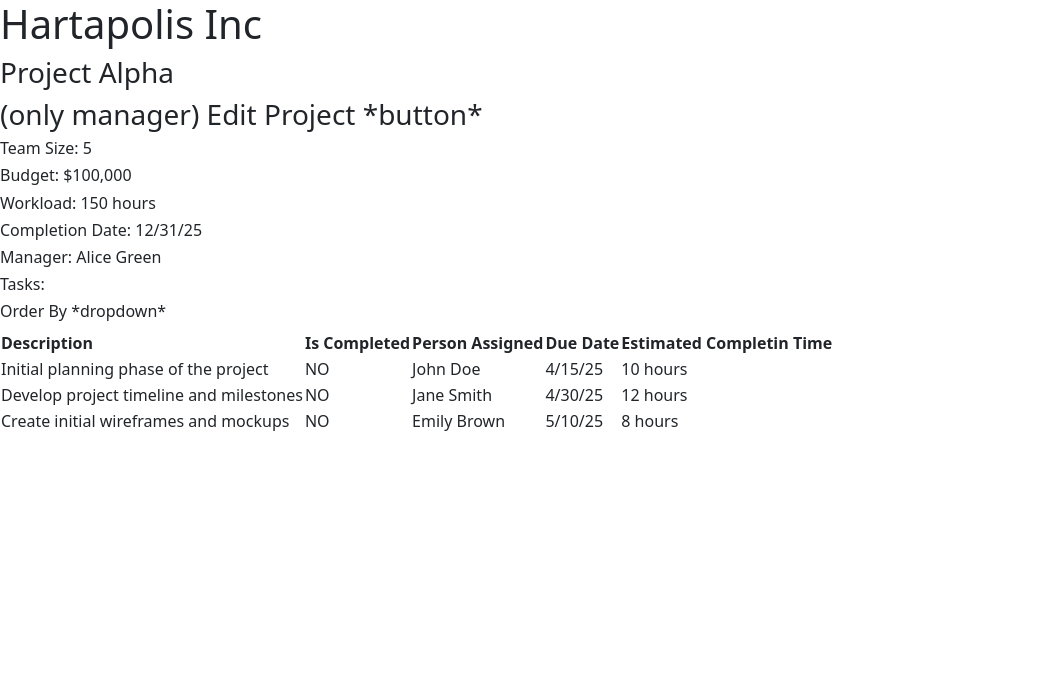
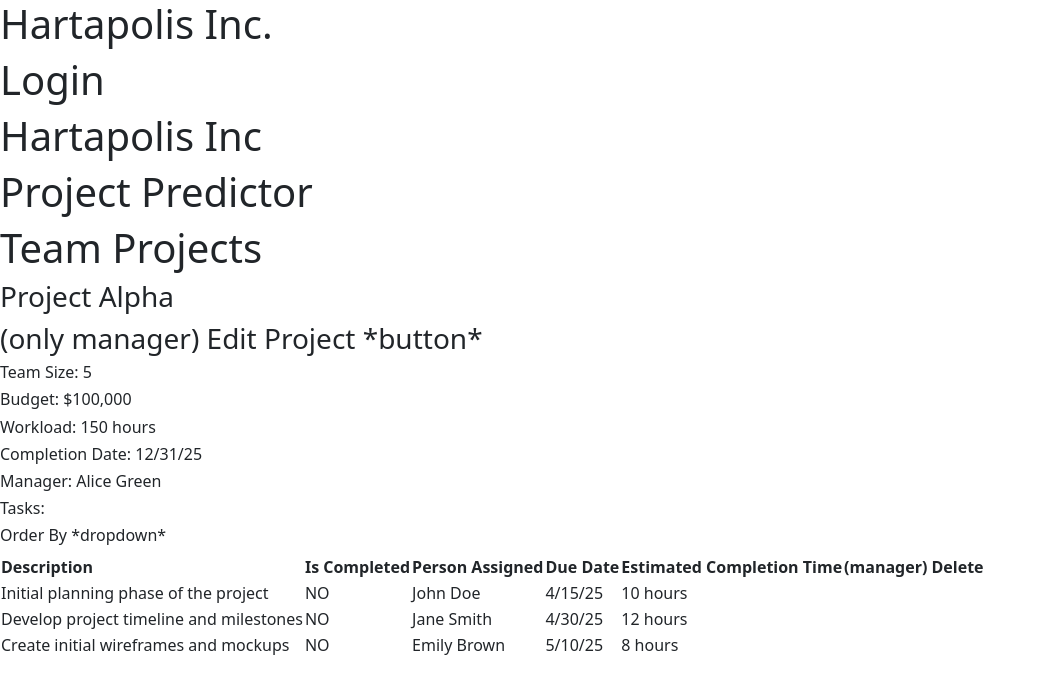
Before and after one commit to emolden/hartapolis-inc, a React (Vite) app in the folder react/vite-project/: page / in a window 1280 px wide. Shown: the top 694 px of the page, without its empty margins (0-1046 px from the left). Built offline with nearby package versions, Linux system fonts and the light colour scheme.

Commit message:
added components and fixed table error

```diff
--- a/react/vite-project/src/App.jsx
+++ b/react/vite-project/src/App.jsx
@@ -1,5 +1,9 @@
 import { useState, useEffect } from 'react'
-
+import ProjectPredictor from './components/ProjectPredictor';
+import Project from './components/Project';
+import Login from './components/Login';
+import NavBar from './components/NavBar';
+import TeamProjects from './components/TeamProjects';
 // import './App.css'
 
 function App() {
@@ -27,56 +31,16 @@ function App() {
 
   return (
     <>
+       <NavBar />
+       <Login />
+
       <h1>Hartapolis Inc</h1>
-      <h3>Project Alpha</h3>
-      <h3>(only manager) Edit Project *button*</h3>
-      <h6>Team Size: 5</h6>
-      <h6>Budget: $100,000</h6>
-      <h6>Workload: 150 hours</h6>
-      <h6>Completion Date: 12/31/25</h6>
-      <h6>Manager: Alice Green</h6>
-      <h6>Tasks:</h6>
-      <h6>Order By *dropdown*</h6>
-          <table>
-            <tr>
-              <th>
-                Description
-              </th>
-              <th>
-                Is Completed
-              </th>
-              <th>
-                Person Assigned
-              </th>
-              <th>
-                Due Date
-              </th>
-              <th>
-                Estimated Completin Time
-              </th>
-            </tr>
-            <tr>
-              <td>Initial planning phase of the project</td>
-              <td>NO</td>
-              <td>John Doe</td>
-              <td>4/15/25</td>
-              <td>10 hours</td>
-            </tr>
-            <tr>
-              <td>Develop project timeline and milestones</td>
-              <td>NO</td>
-              <td>Jane Smith</td>
-              <td>4/30/25</td>
-              <td>12 hours</td>
-            </tr>
-            <tr>
-              <td>Create initial wireframes and mockups</td>
-              <td>NO</td>
-              <td>Emily Brown</td>
-              <td>5/10/25</td>
-              <td>8 hours</td>
-            </tr>
-          </table>
+
+          <ProjectPredictor />
+          <TeamProjects />
+          {/* Task component is inside Project component */}
+          <Project />
+
         {/* <a href="https://vite.dev" target="_blank">
           <img src={viteLogo} className="logo" alt="Vite logo" />
         </a>
--- /dev/null
+++ b/react/vite-project/src/components/Login.jsx
@@ -0,0 +1,7 @@
+export default function Login () {
+    return (
+        <>
+            <h1>Login</h1>
+        </>
+    );
+};
--- /dev/null
+++ b/react/vite-project/src/components/NavBar.jsx
@@ -0,0 +1,7 @@
+export default function NavBar () {
+    return (
+        <>
+            <h1>Hartapolis Inc.</h1>
+        </>
+    );
+};
--- /dev/null
+++ b/react/vite-project/src/components/Project.jsx
@@ -0,0 +1,40 @@
+import Task from "./Task";
+
+export default function Project () {
+    return (
+        <>
+            <h3>Project Alpha</h3>
+      <h3>(only manager) Edit Project *button*</h3>
+      <h6>Team Size: 5</h6>
+      <h6>Budget: $100,000</h6>
+      <h6>Workload: 150 hours</h6>
+      <h6>Completion Date: 12/31/25</h6>
+      <h6>Manager: Alice Green</h6>
+      <h6>Tasks:</h6>
+      <h6>Order By *dropdown*</h6>
+          <table>
+            <thead>
+                <tr>
+                <th>
+                    Description
+                </th>
+                <th>
+                    Is Completed
+                </th>
+                <th>
+                    Person Assigned
+                </th>
+                <th>
+                    Due Date
+                </th>
+                <th>
+                    Estimated Completion Time
+                </th>
+                <th>(manager) Delete</th>
+                </tr>
+            </thead>
+            <Task />
+          </table>
+        </>
+    );
+};
--- /dev/null
+++ b/react/vite-project/src/components/ProjectPredictor.jsx
@@ -0,0 +1,7 @@
+export default function ProjectPredictor () {
+    return (
+        <>
+            <h1>Project Predictor</h1>
+        </>
+    );
+};
--- /dev/null
+++ b/react/vite-project/src/components/Task.jsx
@@ -0,0 +1,29 @@
+export default function Task () {
+    return (
+        <>
+            <tbody>
+                <tr>
+                    <td>Initial planning phase of the project</td>
+                    <td>NO</td>
+                    <td>John Doe</td>
+                    <td>4/15/25</td>
+                    <td>10 hours</td>
+                </tr>
+                <tr>
+                    <td>Develop project timeline and milestones</td>
+                    <td>NO</td>
+                    <td>Jane Smith</td>
+                    <td>4/30/25</td>
+                    <td>12 hours</td>
+                </tr>
+                <tr>
+                    <td>Create initial wireframes and mockups</td>
+                    <td>NO</td>
+                    <td>Emily Brown</td>
+                    <td>5/10/25</td>
+                    <td>8 hours</td>
+                </tr>
+            </tbody>
+        </>
+    );
+};
--- /dev/null
+++ b/react/vite-project/src/components/TeamProjects.jsx
@@ -0,0 +1,7 @@
+export default function TeamProjects () {
+    return(
+        <>
+            <h1>Team Projects</h1>
+        </>
+    );
+};
```
